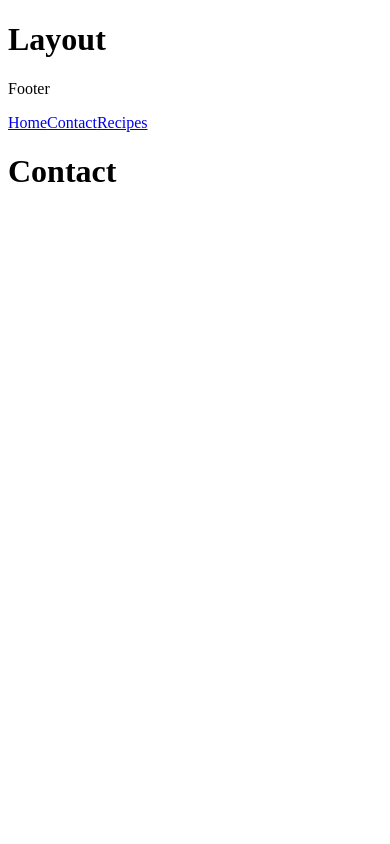
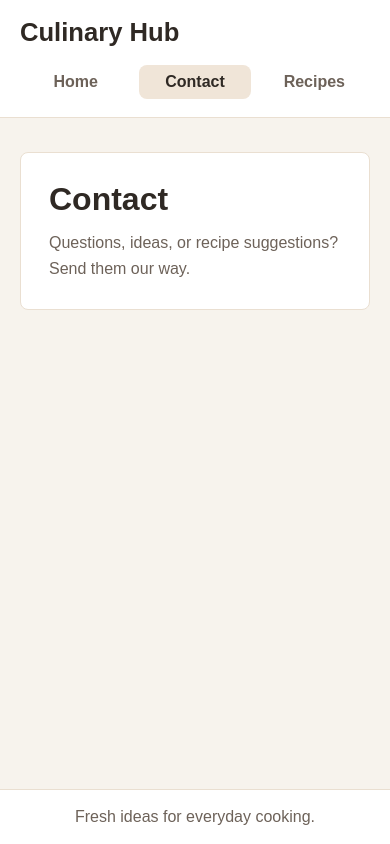
Before and after one commit to letuwwa/culinary-hub, a React (Vite) app: page /contact in a window 390 px wide. Built offline with nearby package versions, Linux system fonts and the light colour scheme.

Commit message:
feat: styles and images

```diff
--- a/components/Footer.jsx
+++ b/components/Footer.jsx
@@ -1,12 +1,7 @@
-import Navbar from "./Navbar.jsx";
-
 export default function Footer() {
   return (
-    <>
-      <footer>
-        <p>Footer</p>
-        <Navbar />
-      </footer>
-    </>
+    <footer className="site-footer">
+      <p>Fresh ideas for everyday cooking.</p>
+    </footer>
   );
 }
--- a/components/Layout.jsx
+++ b/components/Layout.jsx
@@ -1,12 +1,20 @@
 import Footer from "./Footer.jsx";
+import Navbar from "./Navbar.jsx";
 import { Outlet } from "react-router-dom";
 
 export default function Layout() {
   return (
-    <>
-      <h1>Layout</h1>
+    <div className="app">
+      <header className="site-header">
+        <h1>Culinary Hub</h1>
+        <Navbar />
+      </header>
+
+      <main className="page">
+        <Outlet />
+      </main>
+
       <Footer />
-      <Outlet />
-    </>
+    </div>
   );
 }
--- a/pages/Contact.jsx
+++ b/pages/Contact.jsx
@@ -1,3 +1,8 @@
 export default function Contact() {
-  return <h1>Contact</h1>;
+  return (
+    <section className="panel">
+      <h2>Contact</h2>
+      <p>Questions, ideas, or recipe suggestions? Send them our way.</p>
+    </section>
+  );
 }
--- a/pages/Home.jsx
+++ b/pages/Home.jsx
@@ -1,3 +1,8 @@
 export default function Home() {
-  return <h1>Home</h1>;
+  return (
+    <section className="hero">
+      <h2>Cook something good today</h2>
+      <p>Browse simple recipes, collect ideas, and keep dinner moving.</p>
+    </section>
+  );
 }
--- a/pages/Recipes.jsx
+++ b/pages/Recipes.jsx
@@ -15,13 +15,20 @@ export default function Recipes() {
   }, []);
 
   return (
-    <>
-      <h1>Recipes</h1>
-      {recipes.map((recipe) => (
-        <div key={recipe.id}>
-          {recipe.name}, {recipe.ingredients}
-        </div>
-      ))}
-    </>
+    <section>
+      <h2>Recipes</h2>
+
+      <div className="recipe-grid">
+        {recipes.map((recipe) => (
+          <article className="recipe-card" key={recipe.id}>
+            <img src={recipe.image} alt={recipe.name} />
+            <div>
+              <h3>{recipe.name}</h3>
+              <p>{recipe.ingredients.slice(0, 4).join(", ")}</p>
+            </div>
+          </article>
+        ))}
+      </div>
+    </section>
   );
 }
--- a/src/App.css
+++ b/src/App.css
@@ -0,0 +1,152 @@
+* {
+  box-sizing: border-box;
+}
+
+body {
+  margin: 0;
+  background: #f7f3ed;
+  color: #2f2924;
+  font-family: Arial, Helvetica, sans-serif;
+}
+
+a {
+  color: inherit;
+  text-decoration: none;
+}
+
+.app {
+  min-height: 100vh;
+  display: flex;
+  flex-direction: column;
+}
+
+.site-header,
+.site-footer {
+  background: #ffffff;
+  border-bottom: 1px solid #eadfd1;
+  padding: 18px max(20px, calc((100vw - 1100px) / 2));
+}
+
+.site-header {
+  display: flex;
+  align-items: center;
+  justify-content: space-between;
+  gap: 18px;
+}
+
+.site-header h1 {
+  margin: 0;
+  font-size: 1.6rem;
+}
+
+nav {
+  display: flex;
+  gap: 8px;
+}
+
+nav a {
+  border-radius: 8px;
+  padding: 8px 12px;
+  color: #6d6259;
+  font-weight: 700;
+}
+
+nav a:hover,
+nav a.active {
+  background: #f0e5d8;
+  color: #2f2924;
+}
+
+.page {
+  width: min(1100px, calc(100% - 40px));
+  margin: 0 auto;
+  padding: 34px 0;
+  flex: 1;
+}
+
+.hero,
+.panel {
+  background: #ffffff;
+  border: 1px solid #eadfd1;
+  border-radius: 8px;
+  padding: 28px;
+}
+
+.hero h2,
+.panel h2,
+section > h2 {
+  margin: 0 0 12px;
+  font-size: 2rem;
+}
+
+.hero p,
+.panel p {
+  max-width: 620px;
+  margin: 0;
+  color: #6d6259;
+  line-height: 1.6;
+}
+
+.recipe-grid {
+  display: grid;
+  grid-template-columns: repeat(auto-fit, minmax(220px, 1fr));
+  gap: 18px;
+  margin-top: 20px;
+}
+
+.recipe-card {
+  overflow: hidden;
+  background: #ffffff;
+  border: 1px solid #eadfd1;
+  border-radius: 8px;
+  box-shadow: 0 8px 24px rgba(47, 41, 36, 0.08);
+}
+
+.recipe-card img {
+  width: 100%;
+  aspect-ratio: 4 / 3;
+  object-fit: cover;
+  display: block;
+}
+
+.recipe-card div {
+  padding: 14px;
+}
+
+.recipe-card h3 {
+  margin: 0 0 8px;
+  font-size: 1.05rem;
+}
+
+.recipe-card p {
+  margin: 0;
+  color: #6d6259;
+  line-height: 1.5;
+}
+
+.site-footer {
+  border-top: 1px solid #eadfd1;
+  border-bottom: 0;
+  color: #6d6259;
+  text-align: center;
+}
+
+.site-footer p {
+  margin: 0;
+}
+
+@media (max-width: 620px) {
+  .site-header {
+    align-items: flex-start;
+    flex-direction: column;
+  }
+
+  nav {
+    width: 100%;
+  }
+
+  nav a {
+    flex: 1;
+    text-align: center;
+  }
+}
```
